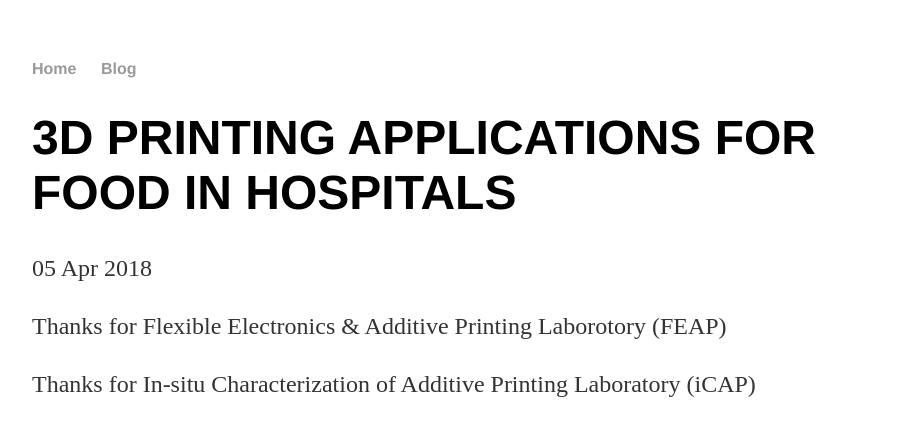
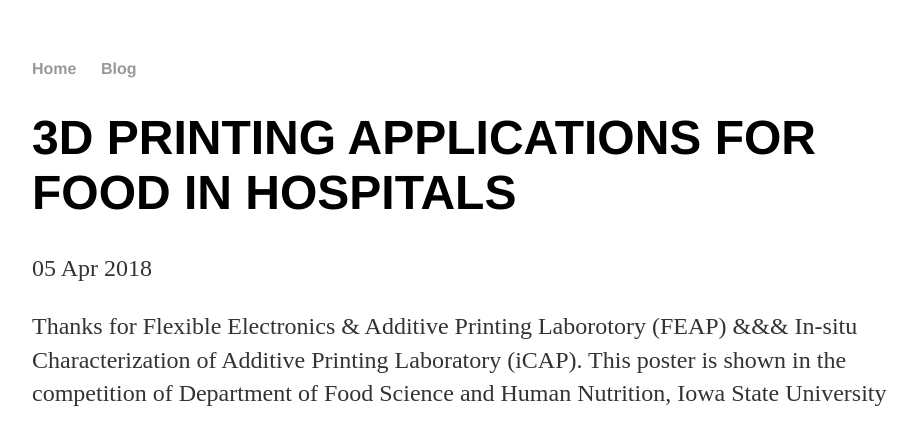
Before and after one commit to zhangxiao2018/zhangxiao2018.github.io, a Jekyll site: the page built from _posts/2018-04-05-Poster-3D-PRINTING-APPLICATIONS-FOR-FOOD-IN-HOSPITALS-site-launched.md, in a window 1280 px wide. Shown: the top 445 px of the page, without its empty margins (160-1078 px from the left). Built offline with Jekyll 4.4.1, drawn with Linux system fonts in a browser that asks for light colours.

Commit message:
Update 2018-04-05-Poster-3D-PRINTING-APPLICATIONS-FOR-FOOD-IN-HOSPITALS-site-launched.md

```diff
--- a/_posts/2018-04-05-Poster-3D-PRINTING-APPLICATIONS-FOR-FOOD-IN-HOSPITALS-site-launched.md
+++ b/_posts/2018-04-05-Poster-3D-PRINTING-APPLICATIONS-FOR-FOOD-IN-HOSPITALS-site-launched.md
@@ -4,5 +4,5 @@
 date: 2018-04-05
 ---
 
-<p>Thanks for Flexible Electronics & Additive Printing Laborotory (FEAP)
-<p>Thanks for In-situ Characterization of Additive Printing Laboratory (iCAP)
+<p>Thanks for Flexible Electronics & Additive Printing Laborotory (FEAP) &&& In-situ Characterization of Additive Printing Laboratory (iCAP).
+This poster is shown in the competition of Department of Food Science and Human Nutrition, Iowa State University
```
